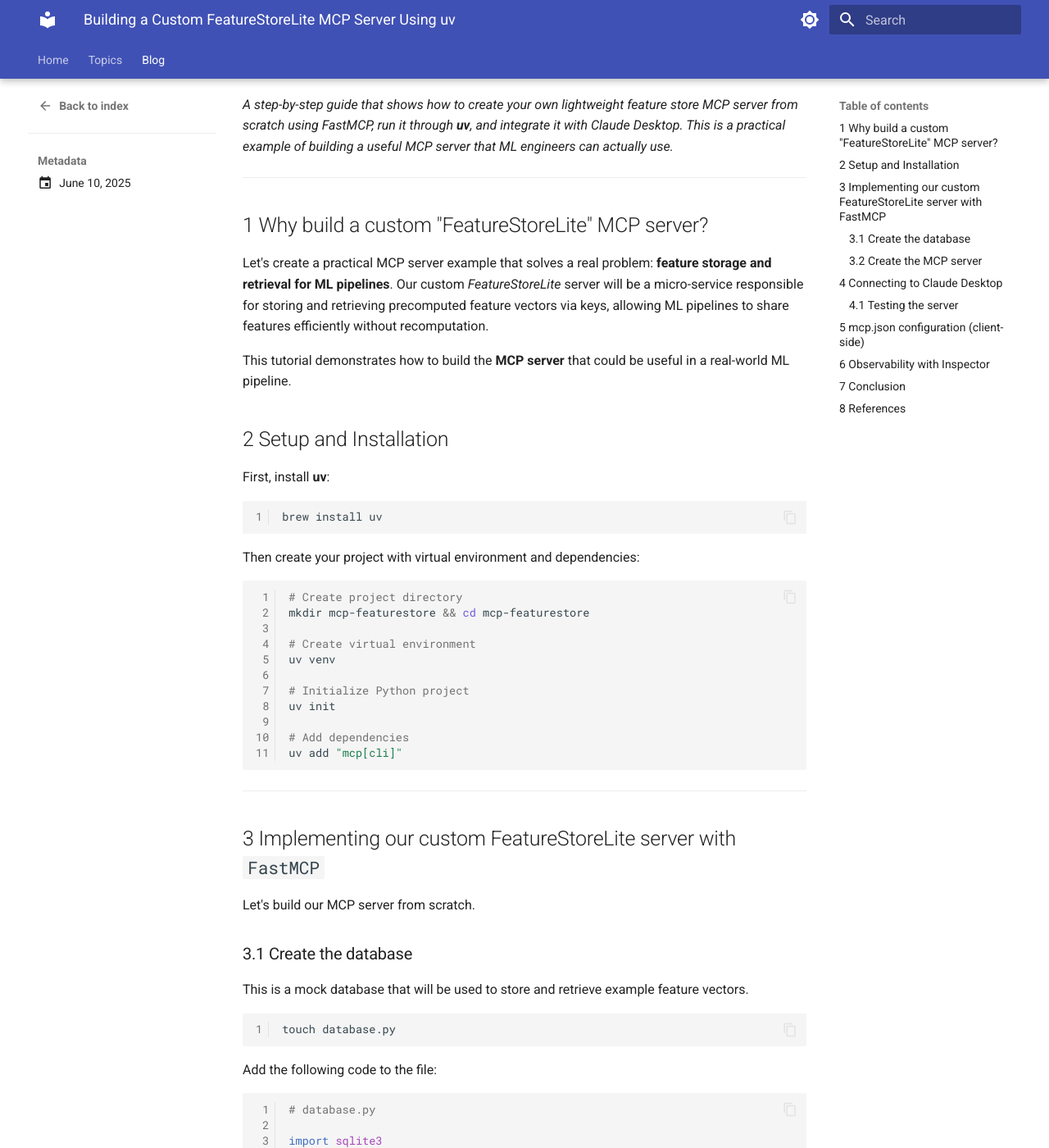
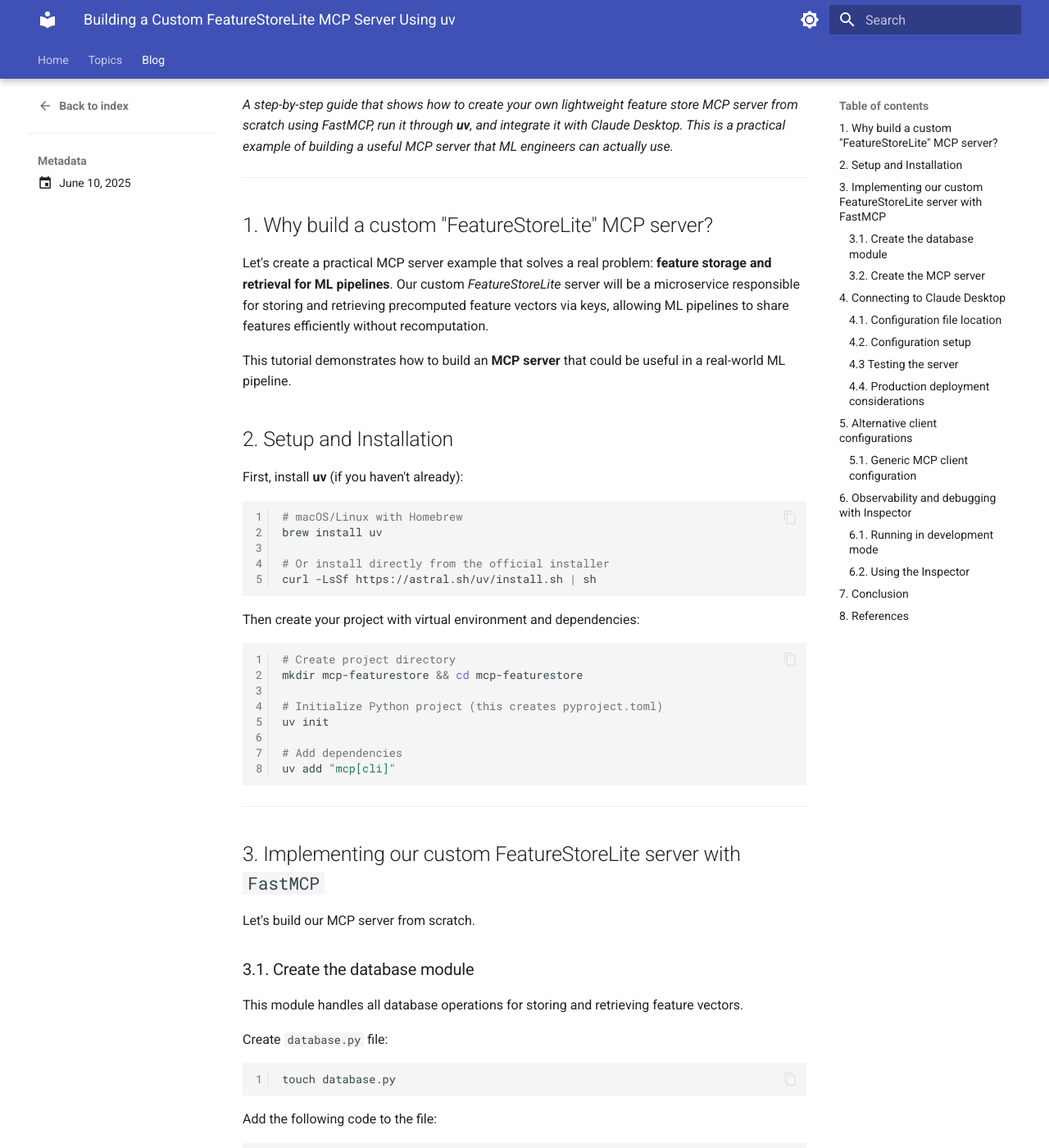
Before and after one commit to slavadubrov/notes, an MkDocs documentation site: the page built from docs/blog/posts/2025-06-10-mcp-server-tutorial-with-uv.md, in a window 1280 px wide and 1400 px high, scrolled down 195 px. Shown: the whole window at 82% size. Built offline with MkDocs 1.6.1 and Material for MkDocs 9.7.7, drawn with Linux system fonts in a browser that asks for light colours; some of the changed text lies outside the part shown.

Commit message:
updated post

````diff
--- a/docs/blog/posts/2025-06-10-mcp-server-tutorial-with-uv.md
+++ b/docs/blog/posts/2025-06-10-mcp-server-tutorial-with-uv.md
@@ -13,18 +13,22 @@
 
 ---
 
-## 1  Why build a custom "FeatureStoreLite" MCP server?
+## 1. Why build a custom "FeatureStoreLite" MCP server?
 
-Let's create a practical MCP server example that solves a real problem: **feature storage and retrieval for ML pipelines**. Our custom *FeatureStoreLite* server will be a micro-service responsible for storing and retrieving precomputed feature vectors via keys, allowing ML pipelines to share features efficiently without recomputation.
+Let's create a practical MCP server example that solves a real problem: **feature storage and retrieval for ML pipelines**. Our custom *FeatureStoreLite* server will be a microservice responsible for storing and retrieving precomputed feature vectors via keys, allowing ML pipelines to share features efficiently without recomputation.
 
-This tutorial demonstrates how to build the **MCP server** that could be useful in a real-world ML pipeline.
+This tutorial demonstrates how to build an **MCP server** that could be useful in a real-world ML pipeline.
 
-## 2  Setup and Installation
+## 2. Setup and Installation
 
-First, install **uv**:
+First, install **uv** (if you haven't already):
 
 ```bash
+# macOS/Linux with Homebrew
 brew install uv
+
+# Or install directly from the official installer
+curl -LsSf https://astral.sh/uv/install.sh | sh
 ```
 
 Then create your project with virtual environment and dependencies:
@@ -33,10 +37,7 @@
 # Create project directory
 mkdir mcp-featurestore && cd mcp-featurestore
 
-# Create virtual environment
-uv venv
-
-# Initialize Python project
+# Initialize Python project (this creates pyproject.toml)
 uv init
 
 # Add dependencies
@@ -45,13 +46,15 @@
 
 ---
 
-## 3  Implementing our custom FeatureStoreLite server with `FastMCP`
+## 3. Implementing our custom FeatureStoreLite server with `FastMCP`
 
 Let's build our MCP server from scratch.
 
-### 3.1  Create the database
+### 3.1. Create the database module
 
-This is a mock database that will be used to store and retrieve example feature vectors.
+This module handles all database operations for storing and retrieving feature vectors.
+
+Create `database.py` file:
 
 ```bash
 touch database.py
@@ -135,15 +138,16 @@
 
 if __name__ == "__main__":
     init_db()
+    print("Database initialized successfully!")
 ```
 
-Run it:
+Run the database initialization:
 
 ```bash
-source .venv/bin/activate && python database.py
+uv run python database.py
 ```
 
-### 3.2  Create the MCP server
+### 3.2. Create the MCP server
 
 Create **`featurestore_server.py`**:
 
@@ -253,20 +257,26 @@
     mcp.run()
 ```
 
-Run it in development mode:
+Test the server in development mode:
 
 ```bash
-source .venv/bin/activate && mcp dev featurestore_server.py
+uv run mcp dev featurestore_server.py
 ```
 
 ---
 
-## 4  Connecting to Claude Desktop
+## 4. Connecting to Claude Desktop
 
-To use the FeatureStoreLite server with Claude Desktop, update your Claude configuration:
+To use the FeatureStoreLite server with Claude Desktop, you need to update your Claude configuration file.
 
-**macOS**: `~/Library/Application Support/Claude/claude_desktop_config.json`
-**Windows**: `%APPDATA%/Claude/claude_desktop_config.json`
+### 4.1. Configuration file location
+
+- **macOS**: `~/Library/Application Support/Claude/claude_desktop_config.json`
+- **Windows**: `%APPDATA%/Claude/claude_desktop_config.json`
+
+### 4.2. Configuration setup
+
+Add the following configuration to your `claude_desktop_config.json`:
 
 ```json
 {
@@ -286,28 +296,59 @@
 }
 ```
 
-### 4.1  Testing the server
+> **💡 Important Tip:** If you are getting errors when connecting to the server, you can use the next command:
+> ```bash
+> mcp install featurestore_server.py
+> ```
+> This command will automatically install and configure the server for Claude Desktop. After running this command, check your Claude Desktop config file to see how the server has been configured.
+>
+> This is often the easiest way to get started, especially if you're having trouble with manual configuration!
 
-After updating the config, restart Claude Desktop. You can now ask Claude to:
+### 4.3  Testing the server
 
-- "Show me the database schema"
-  - ![Question 1](../assets/2025-06-10-mcp-server-tutorial-with-uv/question-1.png)
+After updating the config:
+
+1. **Restart Claude Desktop** completely (quit and reopen)
+2. Look for connection status in Claude's interface
+3. Try asking Claude to interact with your feature store
+
+Example queries to test:
+
+- "Show me the database schema for the feature store"
+
+![Question 1](../assets/2025-06-10-mcp-server-tutorial-with-uv/question-1.png){: style="width:600px;max-width:100%;height:auto;"}
 
 - "List all available features in the store"
-  - ![Question 2](../assets/2025-06-10-mcp-server-tutorial-with-uv/question-2.png)
+
+![Question 2](../assets/2025-06-10-mcp-server-tutorial-with-uv/question-2.png){: style="width:600px;max-width:100%;height:auto;"}
 
 - "Retrieve the feature vector for product_abc"
-  - ![Question 3](../assets/2025-06-10-mcp-server-tutorial-with-uv/question-3.png)
 
-Tip: If you are getting errors when connecting to the server, use the command `mcp install featurestore_server.py` to install the server to the Claude Desktop. Then check the Claude Desktop config file to see how the server is configured.
+![Question 3](../assets/2025-06-10-mcp-server-tutorial-with-uv/question-3.png){: style="width:600px;max-width:100%;height:auto;"}
+
+- Try your own queries!
+
+### 4.4. Production deployment considerations
+
+Please note that this is a simple example to demonstrate the MCP server usage and not production-ready.
+
+For production use, consider:
+
+- Using a proper database (PostgreSQL, MySQL) instead of SQLite
+- Adding authentication and authorization
+- Implementing proper logging and monitoring
+- Adding data validation and sanitization
+- Using environment variables for configuration
 
 ---
 
-## 5  `mcp.json` configuration (client-side)
+## 5. Alternative client configurations
 
-The same configuration can be used for connecting to the server from any MCP client. For example, you can use the following configuration to connect to the server from a Google ADK agent:
+### 5.1. Generic MCP client configuration
 
-```jsonc
+For other MCP clients, you can use exactly the same configuration pattern as we did for Claude Desktop:
+
+```json
 {
   "mcpServers": {
     "FeatureStoreLite": {
@@ -327,35 +368,51 @@
 
 ---
 
-## 6  Observability with **Inspector**
+## 6. Observability and debugging with Inspector
 
-As told before to run the server in development mode use the command:
+The MCP development tools provide excellent observability features.
+
+### 6.1. Running in development mode
 
 ```bash
-source .venv/bin/activate && mcp dev featurestore_server.py
+uv run mcp dev featurestore_server.py
 ```
 
-In development mode, you can use the `mcp inspector` to see the server's capabilities and the requests and responses it is sending and receiving.
+This starts the server with the MCP Inspector, which provides:
 
-Here is a screenshot of the inspector:
+- Real-time request/response monitoring
+- Tool and resource exploration
+- Interactive testing interface
+- Performance metrics
 
-![Inspector](../assets/2025-06-10-mcp-server-tutorial-with-uv/inspector.png)
+### 6.2. Using the Inspector
+
+When running in development mode, the Inspector is available at the URL shown in the terminal output (typically `http://localhost:6274`).
+
+The Inspector allows you to:
+
+- **Browse Resources**: View available resources like the database schema
+- **Test Tools**: Interactively test each tool with different parameters
+- **Monitor Traffic**: See all MCP protocol messages in real-time
+- **Debug Issues**: Identify problems with tool calls or resource access
+
+![Inspector](../assets/2025-06-10-mcp-server-tutorial-with-uv/inspector.png){: style="width:600px;max-width:100%;height:auto;"}
 
 You can check manually the resources available in the server:
 
-![Resources](../assets/2025-06-10-mcp-server-tutorial-with-uv/inspector-resources.png)
+![Resources](../assets/2025-06-10-mcp-server-tutorial-with-uv/inspector-resources.png){: style="width:600px;max-width:100%;height:auto;"}
 
 As well as the tools available:
 
-![Tools](../assets/2025-06-10-mcp-server-tutorial-with-uv/inspector-tools.png)
+![Tools](../assets/2025-06-10-mcp-server-tutorial-with-uv/inspector-tools.png){: style="width:600px;max-width:100%;height:auto;"}
 
 ---
 
-## 7  Conclusion
+## 7. Conclusion
 
-In this tutorial, we built a custom FeatureStoreLite MCP server using FastMCP, ran it through uvx, and integrated it with Claude Desktop. We also explored how to use the `mcp inspector` to see the server's capabilities and the requests and responses it is sending and receiving.
+In this tutorial, we built a custom FeatureStoreLite MCP server using FastMCP, ran it through uv, and integrated it with Claude Desktop. We also explored how to use the `mcp inspector` to see the server's capabilities and the requests and responses it is sending and receiving.
 
-## 8  References
+## 8. References
 
 - [The repo of this tutorial example](https://github.com/slavadubrov/mcp-featurestore)
 - [Introduction to MCP](https://www.anthropic.com/news/model-context-protocol)
````
